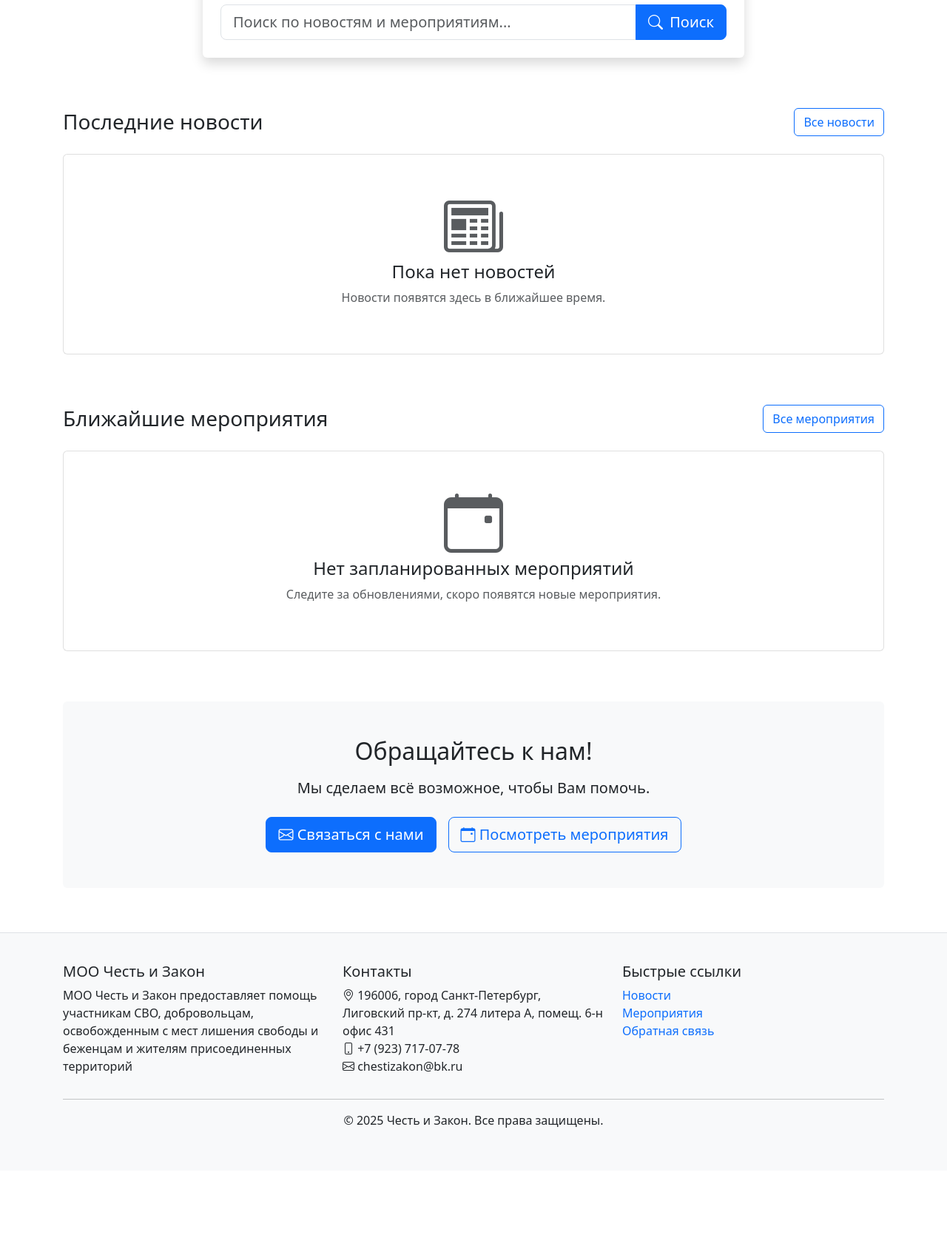
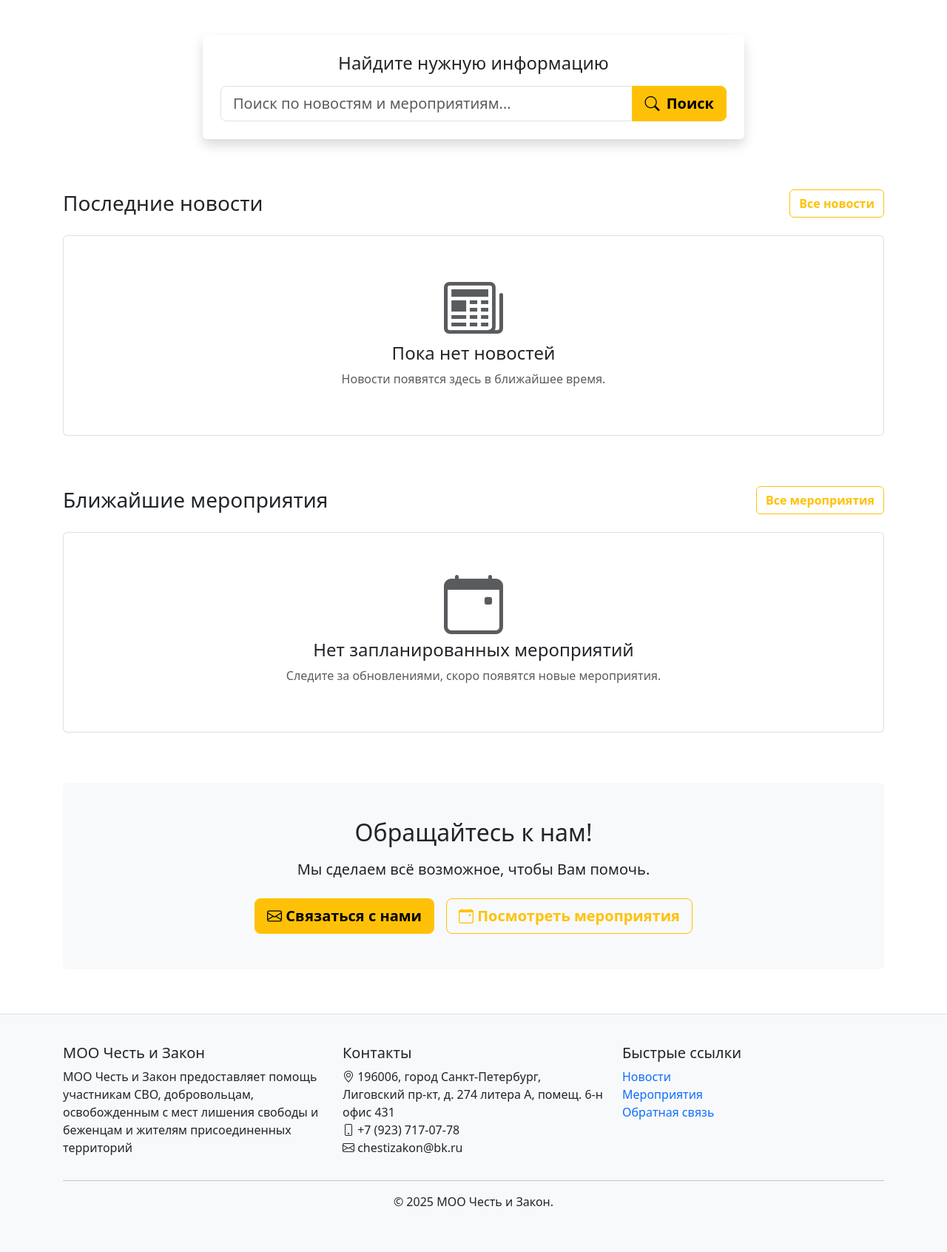
Before and after one commit to DemasMemas/ChestAndZakon, a Flask app: page / in a window 1280 px wide. Shown: the part 657-2349 px from the top of the page at 74% size. Before the commit the page ends 2181 px from the top, so only its background shows below. Run offline with Flask 3, Linux system fonts and the light colour scheme; the visitor is signed in with stand-in values (Sample User, id 1); data that the repository does not hold is empty; parts of the project's set-up code (start-up, migrations or seed data) failed here and were passed over.

Commit message:
Обновление информации и стиля кнопок и главной страницы

```diff
--- a/templates/base.html
+++ b/templates/base.html
@@ -135,12 +135,36 @@
             z-index: 2;
         }
 
-        /* Убедимся, что текст остается читаемым */
         .event-card .card-title,
         .event-card .card-text,
         .event-card .text-muted {
             position: relative;
             z-index: 1;
+        }
+
+        .btn-primary {
+            background-color: #ffc107;
+            border-color: #ffc107;
+            color: #000;
+            font-weight: 600;
+        }
+
+        .btn-primary:hover,
+        .btn-primary:focus {
+            background-color: #e0a800;
+            border-color: #e0a800;
+            color: #000;
+        }
+
+        .btn-outline-primary {
+            color: #ffc107;
+            border-color: #ffc107;
+        }
+
+        .btn-outline-primary:hover {
+            background-color: #ffc107;
+            border-color: #ffc107;
+            color: #000;
         }
     </style>
 
@@ -241,7 +265,8 @@
                 <div class="col-md-4">
                     <h5>Контакты</h5>
                     <ul class="list-unstyled">
-                        <li><i class="bi bi-geo-alt"></i> 196006, город Санкт-Петербург, Лиговский пр-кт, д. 274 литера А, помещ. 6-н офис 431</li>
+                        <li><i class="bi bi-geo-alt"></i> 196006, город Санкт-Петербург, Лиговский пр-кт,
+                            д. 274 литера А, помещ. 6-н офис 431</li>
                         <li><i class="bi bi-phone"></i> +7 (923) 717-07-78</li>
                         <li><i class="bi bi-envelope"></i> chestizakon@bk.ru</li>
                     </ul>
@@ -257,7 +282,7 @@
             </div>
             <hr>
             <div class="text-center">
-                <p>&copy; 2025 Честь и Закон. Все права защищены.</p>
+                <p>&copy; 2025 МОО Честь и Закон.</p>
             </div>
         </div>
     </footer>
--- a/templates/index.html
+++ b/templates/index.html
@@ -1,14 +1,92 @@
 {% extends "base.html" %}
 
 {% block title %}Главная страница{% endblock %}
+
+{% block extra_css %}
+<style>
+    .hero-section {
+        background: linear-gradient(rgba(0, 0, 0, 0.6), rgba(0, 0, 0, 0.6)),
+                    url("{{ url_for('static', filename='images/hero-bg.jpg') }}");
+        background-size: cover;
+        background-position: center;
+        background-repeat: no-repeat;
+        color: white;
+        padding: 80px 0;
+        margin-bottom: 40px;
+        position: relative;
+    }
+
+    .logo-container {
+        margin-bottom: 30px;
+        text-align: center;
+    }
+
+    .logo-img {
+        max-height: 120px;
+        width: auto;
+        filter: drop-shadow(0 4px 8px rgba(0,0,0,0.3));
+    }
+
+    /* Желтые кнопки */
+    .btn-primary {
+        background-color: #ffc107;
+        border-color: #ffc107;
+        color: #000;
+        font-weight: 600;
+    }
+
+    .btn-primary:hover,
+    .btn-primary:focus {
+        background-color: #e0a800;
+        border-color: #e0a800;
+        color: #000;
+        transform: translateY(-2px);
+        box-shadow: 0 4px 12px rgba(255, 193, 7, 0.3);
+    }
+
+    .btn-outline-primary {
+        color: #ffc107;
+        border-color: #ffc107;
+        font-weight: 600;
+    }
+
+    .btn-outline-primary:hover {
+        background-color: #ffc107;
+        border-color: #ffc107;
+        color: #000;
+        transform: translateY(-2px);
+    }
+
+    /* Специфические стили для кнопок в карточках */
+    .news-card .btn-outline-primary,
+    .event-card .btn-outline-primary {
+        color: #ffc107;
+        border-color: #ffc107;
+    }
+
+    .news-card .btn-outline-primary:hover,
+    .event-card .btn-outline-primary:hover {
+        background-color: #ffc107;
+        border-color: #ffc107;
+        color: #000;
+    }
+</style>
+{% endblock %}
 
 {% block content %}
 <!-- Герой-секция -->
 <section class="hero-section">
     <div class="container text-center">
+        <!-- Логотип -->
+        <div class="logo-container">
+            <img src="{{ url_for('static', filename='images/vertical-logo.png') }}"
+                 alt="Логотип МОО Честь и Закон"
+                 class="logo-img">
+        </div>
+
         <h1 class="display-4 fw-bold mb-4">ЖИВИ ПО ЧЕСТИ, ПОСТУПАЙ ПО ЗАКОНУ</h1>
-        <p class="lead mb-4">ММЕЖРЕГИОНАЛЬНАЯ ОБЩЕСТВЕННАЯ ОРГАНИЗАЦИЯ "СОЮЗ ВЕТЕРАНОВ ЛОКАЛЬНЫХ ВОЙН И ВОЕННЫХ КОНФЛИКТОВ "ЧЕСТЬ И ЗАКОН" </p>
-        <a href="{{ url_for('about') }}" class="btn btn-light btn-lg">Узнать больше о нас</a>
+        <p class="lead mb-4">МЕЖРЕГИОНАЛЬНАЯ ОБЩЕСТВЕННАЯ ОРГАНИЗАЦИЯ "СОЮЗ ВЕТЕРАНОВ ЛОКАЛЬНЫХ ВОЙН И ВОЕННЫХ КОНФЛИКТОВ "ЧЕСТЬ И ЗАКОН"</p>
+        <a href="{{ url_for('about') }}" class="btn btn-primary btn-lg">Узнать больше о нас</a>
     </div>
 </section>
 
@@ -119,7 +197,7 @@
                             <h3 class="h4">Пока нет новостей</h3>
                             <p class="text-muted">Новости появятся здесь в ближайшее время.</p>
                             {% if current_user.is_authenticated and current_user.is_admin %}
-                            <a href="{{ url_for('add_news') }}" class="btn btn-success">
+                            <a href="{{ url_for('add_news') }}" class="btn btn-primary">
                                 <i class="bi bi-plus-circle me-1"></i> Добавить первую новость
                             </a>
                             {% endif %}
@@ -197,7 +275,7 @@
                             <h3 class="h4">Нет запланированных мероприятий</h3>
                             <p class="text-muted">Следите за обновлениями, скоро появятся новые мероприятия.</p>
                             {% if current_user.is_authenticated and current_user.is_admin %}
-                            <a href="{{ url_for('add_event') }}" class="btn btn-success">
+                            <a href="{{ url_for('add_event') }}" class="btn btn-primary">
                                 <i class="bi bi-plus-circle me-1"></i> Добавить первое мероприятие
                             </a>
                             {% endif %}
```
Also changed, not shown: templates/contact.html (+27 -0 lines), static/hero-bg.jpg (added), static/vertical-logo.png (added). Lines whose indentation alone changed are shown as unchanged.
